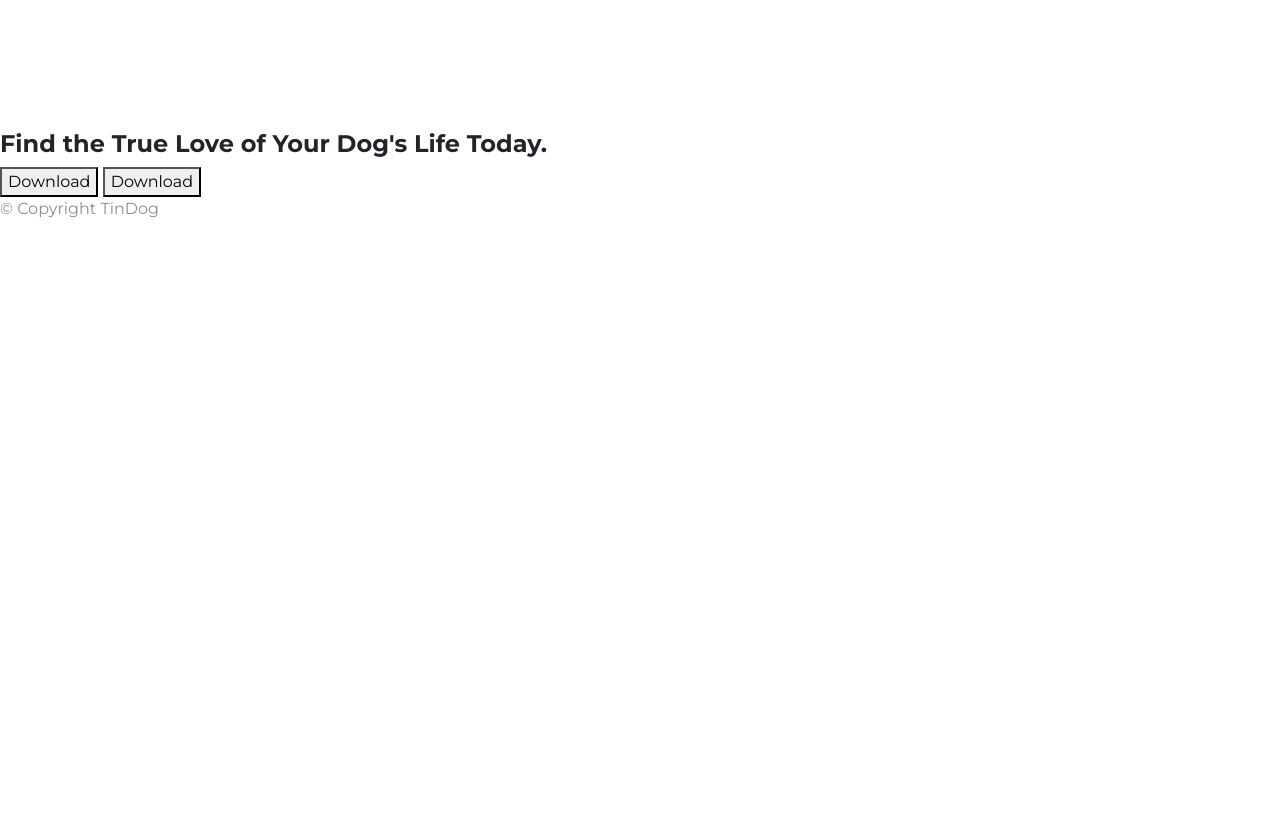
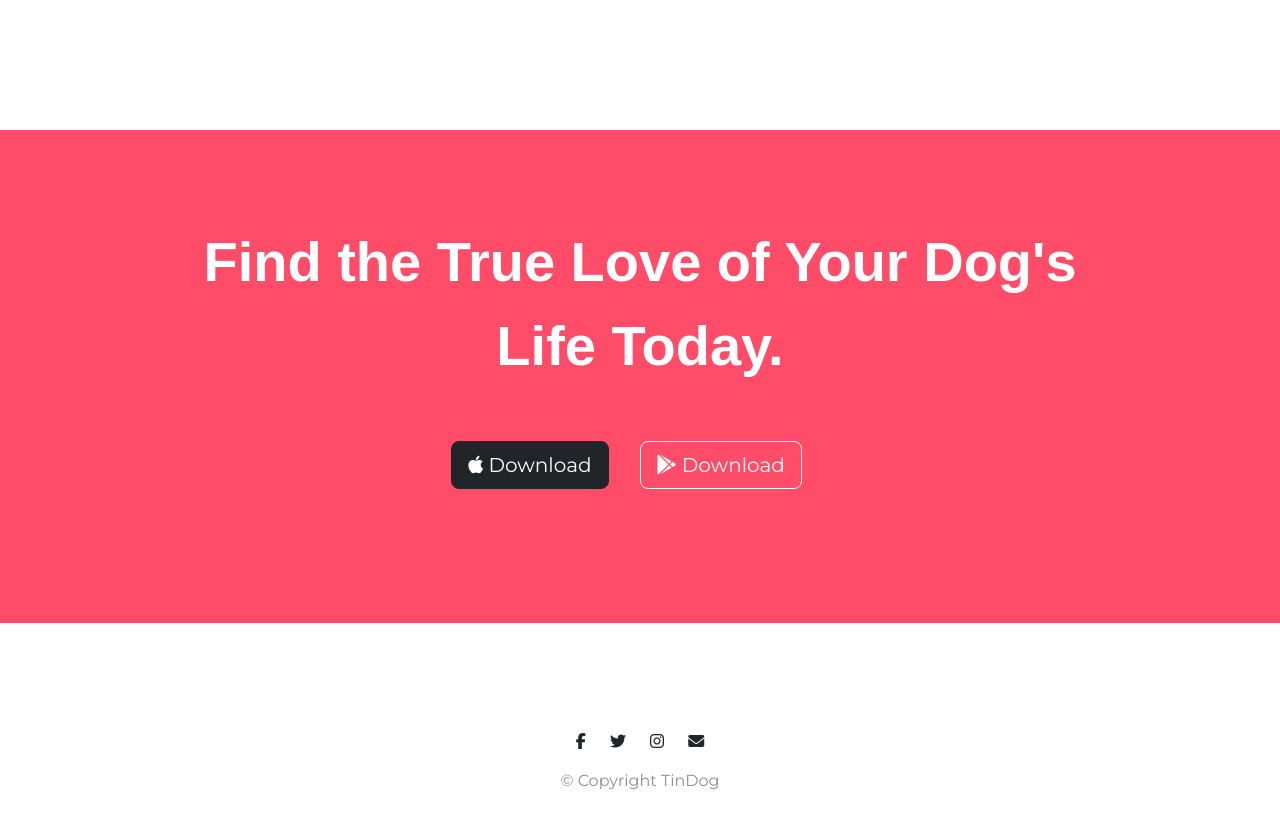
Before and after one commit to laxminarayanaboga/laxminarayanaboga.github.io, a plain HTML site: page TinDog-Start-master/index.html in a window 1280 px wide. Shown: the part 2616-3444 px from the top of the page. Before the commit the page ends 2853 px from the top, so only its background shows below. Drawn offline with nearby package versions, Linux system fonts and the light colour scheme.

Commit message:
added footer styles

```diff
--- a/TinDog-Start-master/css/styles.css
+++ b/TinDog-Start-master/css/styles.css
@@ -132,3 +132,41 @@ p {
 .pricing-column {
     padding: 3% 2%;
 }
+
+/* CTA section*/
+#cta {
+    background-color: #ff4c68;
+    color: white;
+    text-align: center;
+    padding: 7% 15%;
+}
+
+.cta-heading {
+    font-family: 'Montserrat-Black', sans-serif;
+    font-size: 3.5rem;
+    line-height: 1.5;
+    font-weight: 900;
+}
+
+/* Footer */
+#footer {
+    padding: 7% 15%;
+    text-align: center;
+    background-color: white;
+}
+
+#footer .footer-icon {
+    padding: 20px 10px;
+}
+
+/* media queries */
+@media (max-width:990px) {
+    #title {
+        text-align: center;
+    }
+
+    .title-image {
+        position: static;
+        transform: rotate(0);
+    }
+}
--- a/TinDog-Start-master/index.html
+++ b/TinDog-Start-master/index.html
@@ -43,13 +43,13 @@
         <div class="collapse navbar-collapse" id="navbarSupportedContent">
           <ul class="navbar-nav ms-auto">
             <li class="nav-item">
-              <a class="nav-link" href="">Contact</a>
+              <a class="nav-link" href="#footer">Contact</a>
             </li>
             <li class="nav-item">
-              <a class="nav-link" href="">Pricing</a>
+              <a class="nav-link" href="#pricing">Pricing</a>
             </li>
             <li class="nav-item">
-              <a class="nav-link" href="">Download</a>
+              <a class="nav-link" href="#cta">Download</a>
             </li>
           </ul>
         </div>
@@ -210,9 +210,15 @@
 
   <section id="cta">
 
-    <h3>Find the True Love of Your Dog's Life Today.</h3>
-    <button type="button">Download</button>
-    <button type="button">Download</button>
+    <h3 class="cta-heading">Find the True Love of Your Dog's Life Today.</h3>
+    <button class="btn btn-lg btn-dark download-button" type="button"> <i class="fa-brands fa-apple"
+        style="color: #ffffff;"></i>
+      Download</button>
+
+    <button class="btn btn-lg btn-outline-light download-button" type="button"><i class="fa-brands fa-google-play"
+        style="color: #ffffff;"></i> Download</button>
+    <!-- <button class="btn" type="button">Download</button>
+    <button type="button">Download</button> -->
 
   </section>
 
@@ -220,7 +226,12 @@
   <!-- Footer -->
 
   <footer id="footer">
-
+    <div class="footer-icon-section">
+      <i class="fa-brands fa-facebook-f footer-icon"></i>
+      <i class="fa-brands fa-twitter footer-icon"></i>
+      <i class="fa-brands fa-instagram footer-icon"></i>
+      <i class="fa-solid fa-envelope footer-icon"></i>
+    </div>
     <p>© Copyright TinDog</p>
 
   </footer>
```
